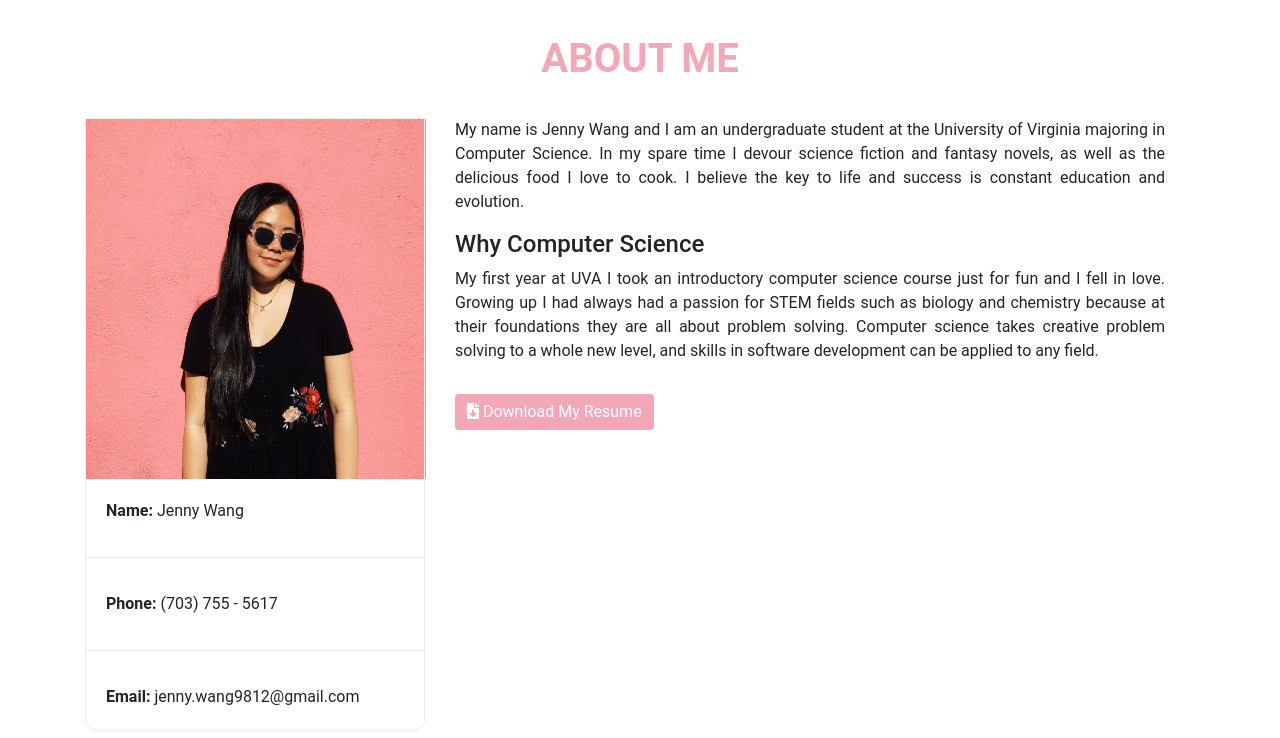
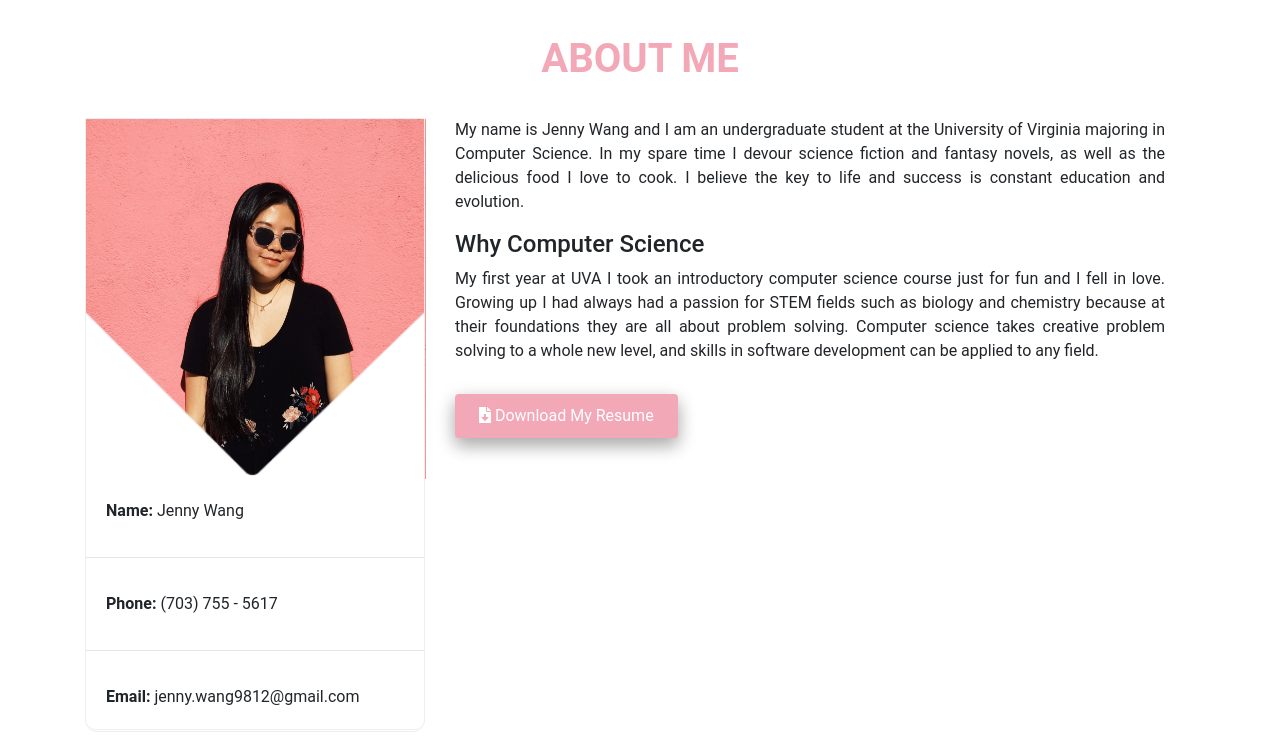
Before and after one commit to jennywng/jennywng.github.io, a plain HTML site: page index.html in a window 1280 px wide. Shown: the part 851-1589 px from the top of the page. Drawn offline with nearby package versions, Linux system fonts and the light colour scheme.

Commit message:
download button

```diff
--- a/css/style.css
+++ b/css/style.css
@@ -93,14 +93,21 @@ body {
 
 .myphoto{
   position: relative;
-  /* background: url(jennywng.github.io/images/photo-frame.png) bottom center no-repeat; */
+  background: url(photo-frame.png) bottom center no-repeat;
   background-size: contain;
 }
 
 .myphoto img{
   position: relative;
+  /* background: url(rsz_peach.jpg) bottom center no-repeat; */
   z-index: -1;
 }
+
+.download-button {
+  padding: 10px 24px;
+  box-shadow: 0 8px 16px 0 rgba(0,0,0,0.2), 0 6px 20px 0 rgba(0,0,0,0.19);
+}
+
 
 
 /* <!------------------------------------------- Resume section ------------------------------------------------> */
--- a/index.html
+++ b/index.html
@@ -71,7 +71,7 @@
               <div class="col-md-4 col-md-push-8">
                 <div class="myprofile">
                   <div class="myphoto">
-                    <img src="images/rsz_peach.jpg" alt="my photo" width="340" height="360">
+                    <img src="css/rsz_peach.jpg" alt="my photo" width="340" height="360">
                   </div>
                   <p><strong>Name:</strong> Jenny Wang</p>
                   <hr class="my-4">
@@ -94,9 +94,9 @@
                   </p>
                   <div class="row">
                     <div class="col-6">
-                        <div class="download-button">
-                            <a class="btn" href="https://www.dropbox.com/s/nrtim4w8qydf7ik/JENNY_WANG_RESUME.pdf?dl=0" target="_blank"><i class="fas fa-file-download"></i> Download My Resume</a>
-                        </div>
+                        <button class="btn download-button" href="https://www.dropbox.com/s/nrtim4w8qydf7ik/JENNY_WANG_RESUME.pdf?dl=0" target="_blank">
+                            <i class="fas fa-file-download"></i> Download My Resume
+                        </button>
                     </div>
                   </div>
               </div>
@@ -259,7 +259,7 @@
 
         <!-------------------------------------------- Contact section ------------------------------------------------->
         <section id="contact" class="contact-section">
-            <h2 class="section-title wow fadeInUp">Contact Me</h2>
+            <h2 class="section-title wow fadeInUp">Get In Touch</h2>
 
 
 
```
Also changed, not shown: css/photo-frame.png (renamed from images/photo-frame.png), css/rsz_peach.jpg (renamed from images/rsz_peach.jpg).
